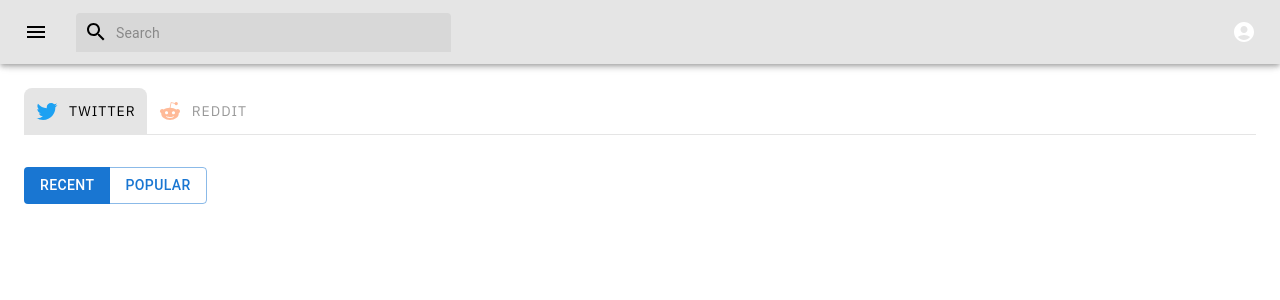
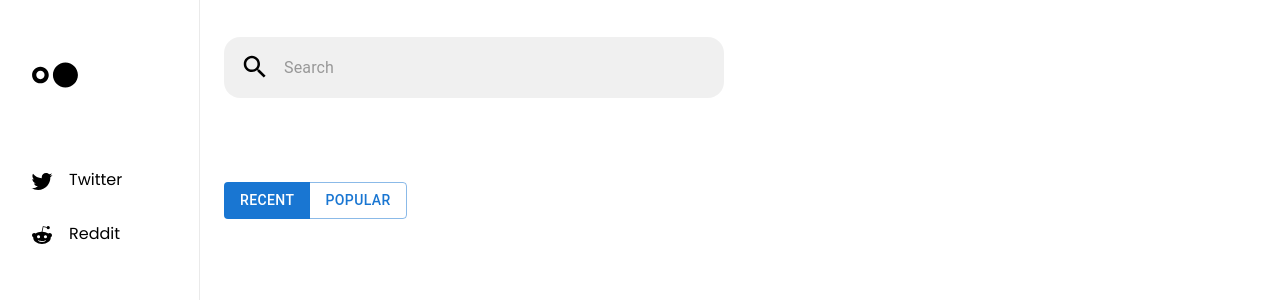
Before and after one commit to kevinmlee/social-search, a React (Create React App) app in the folder client/: page / in a window 1280 px wide. Shown: the top 300 px of the page. Built offline with nearby package versions, Linux system fonts and the light colour scheme.

Commit message:
UI overhaul

```diff
--- a/client/src/App.js
+++ b/client/src/App.js
@@ -15,6 +15,7 @@ import "./styles/main.css";
 
 // components
 import Header from "./views/Header";
+import Sidebar from "./views/Sidebar";
 import Dash from "./views/Dash";
 
 export default class App extends Component {
@@ -22,6 +23,13 @@ export default class App extends Component {
     super(props);
 
     this.state = {
+      // header
+      scrollStatus: "",
+
+      // sidebar
+      twitter: true,
+      reddit: false,
+
       // twitter
       tweetsByUserId: [{ data: [], includes: [] }],
       tweetsByRecent: [{ data: [], includes: [] }],
@@ -43,7 +51,29 @@ export default class App extends Component {
     };
   }
 
-  componentDidMount = async () => {};
+  componentDidMount = () => {
+    window.addEventListener("scroll", () => {
+      let scrollStatus = "sticky";
+      if (window.scrollY === 0) scrollStatus = "top";
+
+      this.setState({ scrollStatus });
+    });
+  };
+
+  componentWillUnmount = () => {
+    window.removeEventListener("scroll");
+  };
+
+  changeTab = (event) => {
+    const tab = event.target.getAttribute("data-tab");
+
+    if (tab === "twitter")
+      this.setState({ twitter: true, reddit: false, instagram: false });
+    else if (tab === "reddit")
+      this.setState({ twitter: false, reddit: true, instagram: false });
+    else if (tab === "instagram")
+      this.setState({ twitter: false, reddit: false, instagram: true });
+  };
 
   setAppState = async (name, value) => {
     await this.setState({ [name]: value });
@@ -103,9 +133,15 @@ export default class App extends Component {
     return (
       <Box>
         <Header state={this.state} setAppState={this.setAppState} />
+        <Sidebar
+          state={this.state}
+          setAppState={this.setAppState}
+          changeTab={this.changeTab}
+        />
 
         {this.alerts()}
 
+        <div id="main-content" className="expanded">
           <Router>
             <Switch>
               <Route exact path="/">
@@ -113,6 +149,7 @@ export default class App extends Component {
               </Route>
             </Switch>
           </Router>
+        </div>
 
         {this.state.backdropToggle && this.imageBackdrop()}
         {this.state.loadingBackdrop && this.loadingBackdrop()}
--- a/client/src/styles/components/form.css
+++ b/client/src/styles/components/form.css
@@ -1,18 +1,27 @@
 .search-input {
   width: 100%;
-  max-width: 375px;
+  max-width: 500px;
+  border-radius: 16px;
+  overflow: hidden;
 }
 .search-input input {
-  padding: 8px 8px 8px 40px;
+  padding: 8px 8px 8px 60px;
+  height: 45px;
+  border-radius: 16px;
+  font-size: 16px;
 }
 .search-input input::placeholder {
-  font-size: 14px;
+  font-size: 16px;
 }
 .search-input .MuiFilledInput-root::after {
   border: none;
 }
 .search-input .MuiFilledInput-root:before {
-  border: none;
+  border: none !important;
+}
+.search .search-icon {
+  font-size: 30px;
+  left: 16px;
 }
 
 @media (prefers-color-scheme: dark) {
--- a/client/src/styles/components/header.css
+++ b/client/src/styles/components/header.css
@@ -1,27 +1,50 @@
+header,
+header.top {
+  box-shadow: none !important;
+}
+header {
+  padding-left: 200px;
+  padding-top: 35px;
+  padding-bottom: 35px;
+  transition: linear all 0.2s !important;
+}
+header.sticky {
+  box-shadow: 0px 2px 4px -1px rgb(0 0 0 / 20%),
+    0px 4px 5px 0px rgb(0 0 0 / 14%), 0px 1px 10px 0px rgb(0 0 0 / 12%) !important;
+  padding-top: 10px;
+  padding-bottom: 10px;
+}
+header.sticky .search input {
+  height: 30px;
+}
 header .search {
   width: 100%;
 }
 
 @media (prefers-color-scheme: dark) {
   header {
-    background-image: linear-gradient(
-      rgba(255, 255, 255, 0.05),
-      rgba(255, 255, 255, 0.05)
-    ) !important;
+    background-image: none !important;
     background-color: rgba(26, 32, 39, 1) !important;
   }
 
   header .search-input input {
     color: #fff;
+    border: 1px solid #22303c !important;
   }
 }
 
 @media (prefers-color-scheme: light) {
   header {
-    background-color: #e5e5e5 !important;
+    background-color: #ffffff !important;
   }
   header .menu-btn,
   header .search-icon {
     fill: #000000;
   }
 }
+
+@media screen and (min-width: 769px) {
+  header .menu-button {
+    display: none;
+  }
+}
--- /dev/null
+++ b/client/src/styles/components/sidebar.css
@@ -0,0 +1,60 @@
+.sidebar {
+  position: fixed;
+  z-index: 9991;
+  left: 0;
+  top: 0;
+  height: 100%;
+}
+.sidebar.expanded {
+  width: 200px;
+}
+
+.sidebar .logo {
+  padding: 50px 30px 0 30px;
+}
+.sidebar .menu {
+  padding-top: 50px;
+}
+.sidebar .menu-item {
+  padding: 15px 30px;
+  font-size: 16px;
+  display: flex;
+  align-items: center;
+  cursor: pointer;
+  position: relative;
+}
+.sidebar .menu-item > *:first-child {
+  margin-right: 15px;
+}
+
+@media (prefers-color-scheme: dark) {
+  .sidebar {
+    border-right: 1px solid #22303c;
+    color: #effcef;
+    background-color: rgb(26, 32, 39);
+  }
+  .sidebar .menu-item:hover {
+    background-color: rgba(0, 0, 0, 0.2);
+  }
+  .sidebar .menu-item.active:before {
+    content: "";
+    display: block;
+    position: absolute;
+    left: 0;
+    top: 0;
+    width: 3px;
+    height: 100%;
+    background-color: #ffffff;
+  }
+}
+
+@media (prefers-color-scheme: light) {
+  .sidebar {
+    border-right: 1px solid #eaeaea;
+    color: #000000;
+    background-color: #ffffff;
+  }
+  .sidebar .menu-item:hover {
+    background-color: #faf8f4;
+  }
+}
--- a/client/src/styles/main.css
+++ b/client/src/styles/main.css
@@ -1,4 +1,5 @@
 @import url("./components/header.css");
+@import url("./components/sidebar.css");
 
 @import url("./components/tweet.css");
 @import url("./components/reddit.css");
@@ -27,7 +28,7 @@ html {
 }
 body {
   font-size: 14px;
-  font-family: "IBM Plex Sans", sans-serif;
+  font-family: "Poppins", sans-serif;
   line-height: 1.2em;
   transition: ease-in-out margin 0.3s;
 }
@@ -70,24 +71,27 @@ div#app > * > * {
 
 #main-content {
   min-height: 100%;
-  width: calc(100% - 80px);
-  margin-left: 80px;
+  /* width: calc(100% - 200px);
+  margin-left: 200px;*/
   -webkit-transition: ease-in-out width 0.2s, ease-in-out margin 0.2s;
   -moz-transition: ease-in-out width 0.2s, ease-in-out margin 0.2s;
   -o-transition: ease-in-out width 0.2s, ease-in-out margin 0.2s;
   transition: ease-in-out width 0.2s, ease-in-out margin 0.2s;
   position: relative;
+  padding-top: 100px;
 }
+
 #main-content.expanded {
-  width: calc(100% - 280px);
-  margin-left: 280px;
+  width: calc(100% - 200px);
+  margin-left: 200px;
 }
 #main-content.no-sidebar {
   margin: 0;
   width: 100%;
 }
-.content-window {
-  padding: 122px 40px 40px;
+
+.MuiBackdrop-root {
+  z-index: 9992 !important;
 }
 
 a,
@@ -522,133 +526,3 @@ h3,
     display: block;
   }
 }
-
-.full-height {
-  padding: 100px 0;
-  min-height: 100vh;
-  position: relative;
-  height: 100%;
-}
-
-#sign-in .container,
-.full-height .container {
-  max-width: 500px;
-  margin: 0 auto;
-  top: 50%;
-  transform: translateY(-50%);
-  position: absolute;
-  left: 0;
-  right: 0;
-}
-
-.accordion-toggle {
-  position: relative;
-  cursor: pointer;
-}
-/*
-.accordion-toggle::after {
-  content: "";
-  background-image: url("../assets/down-triangle@2x.png");
-  width: 12px;
-  display: block;
-  height: 7px;
-  background-size: contain;
-  background-repeat: no-repeat;
-  position: absolute;
-  right: 15px;
-  top: 50%;
-  transform: translateY(-50%);
-  transition: ease-in-out transform 0.3s;
-}
-*/
-
-.accordion-toggle.opened::after {
-  transform: rotate(180deg);
-}
-.accordion.opened .accordion-content {
-  display: block;
-}
-.accordion-content {
-  display: none;
-}
-
-.retreiving-data {
-  overflow: hidden;
-}
-.progress {
-  width: 100%;
-  height: 15px;
-  background-color: #eee;
-  position: relative;
-  overflow: hidden;
-}
-.progress-label {
-  margin-top: 8px;
-  font-size: 14px;
-}
-
-/*  Infinite Loading Progress Bar */
-.progress__item--inf-prog {
-  width: 50%;
-  height: 15px;
-  position: relative;
-  background-color: #3faebf;
-  animation: progress 5s infinite;
-  -webkit-animation: progress 1.5s ease infinite;
-}
-
-@keyframes progress {
-  0% {
-    top: 0;
-    left: 0;
-  }
-  25% {
-    top: 0;
-    left: 25%;
-  }
-  50% {
-    top: 0;
-    left: 50%;
-  }
-  100% {
-    top: 0;
-    left: 100%;
-  }
-}
-
-@-webkit-keyframes progress {
-  0% {
-    top: 0;
-    left: 0;
-  }
-  25% {
-    top: 0;
-    left: 25%;
-  }
-  50% {
-    top: 0;
-    left: 50%;
-  }
-  100% {
-    top: 0;
-    left: 100%;
-  }
-}
-
-.rotate-on-hover {
-  -webkit-transition: ease-in-out transform 0.2s;
-  -moz-transition: ease-in-out transform 0.2s;
-  -o-transition: ease-in-out transform 0.2s;
-  transition: ease-in-out transform 0.2s;
-}
-.rotate-on-hover:hover {
-  transform: rotate(180deg);
-}
-
-.overlap-below {
-  position: relative;
-  bottom: -30px;
-  z-index: 2;
-  left: -30px;
-  margin-top: -30px !important;
-}
--- a/client/src/views/Dash/index.js
+++ b/client/src/views/Dash/index.js
@@ -9,6 +9,7 @@ import Twitter from "./components/Twitter";
 import Reddit from "./components/Reddit";
 
 export default class Dash extends Component {
+  /*
   constructor(props) {
     super(props);
 
@@ -17,21 +18,11 @@ export default class Dash extends Component {
       reddit: false,
     };
   }
-
-  changeTab = (event) => {
-    const tab = event.target.getAttribute("data-tab");
-
-    if (tab === "twitter")
-      this.setState({ twitter: true, reddit: false, instagram: false });
-    else if (tab === "reddit")
-      this.setState({ twitter: false, reddit: true, instagram: false });
-    else if (tab === "instagram")
-      this.setState({ twitter: false, reddit: false, instagram: true });
-  };
+  */
 
   render() {
     return (
-      <Container id="dashboard" maxWidth="xl" sx={{ marginTop: 8 }}>
+      <Container id="dashboard" maxWidth="xl">
         {this.props.state.previousSearchQuery && (
           <Box className="previous-search-query" sx={{ paddingTop: 3 }}>
             <Typography variant="overline" sx={{ color: "#999999" }}>
@@ -40,50 +31,14 @@ export default class Dash extends Component {
           </Box>
         )}
 
-        <Box className="media-tabs" sx={{ paddingTop: 3 }}>
-          <div
-            className={"media-tab " + (this.state.twitter ? "active" : "")}
-            onClick={this.changeTab}
-            data-tab="twitter"
-            size="large"
-          >
-            <TwitterIcon
-              className="twitter-icon"
-              sx={{ color: "#1DA1F2" }}
-              onClick={this.changeTab}
-              data-tab="twitter"
-            />
-            <span onClick={this.changeTab} data-tab="twitter">
-              Twitter
-            </span>
-          </div>
-
-          <div
-            className={"media-tab " + (this.state.reddit ? "active" : "")}
-            onClick={this.changeTab}
-            data-tab="reddit"
-            size="large"
-          >
-            <RedditIcon
-              className="reddit-icon"
-              sx={{ color: "#FF5400" }}
-              onClick={this.changeTab}
-              data-tab="reddit"
-            />
-            <span onClick={this.changeTab} data-tab="reddit">
-              Reddit
-            </span>
-          </div>
-        </Box>
-
-        {this.state.twitter && (
+        {this.props.state.twitter && (
           <Twitter
             setAppState={this.props.setAppState}
             state={this.props.state}
           />
         )}
 
-        {this.state.reddit && (
+        {this.props.state.reddit && (
           <Reddit
             setAppState={this.props.setAppState}
             state={this.props.state}
--- a/client/src/views/Header/index.js
+++ b/client/src/views/Header/index.js
@@ -12,9 +12,13 @@ export default class Header extends Component {
   render() {
     return (
       <Box sx={{ flexGrow: 1, marginTop: "50px" }}>
-        <AppBar position="fixed" sx={{ display: { md: "flex" } }}>
+        <AppBar
+          className={"expanded " + this.props.state.scrollStatus}
+          sx={{ display: { md: "flex" } }}
+        >
           <Toolbar>
             <IconButton
+              className="menu-button"
               size="large"
               edge="start"
               color="inherit"
@@ -36,26 +40,8 @@ export default class Header extends Component {
               />
               <UserInput setAppState={this.props.setAppState} />
             </Box>
-
-            <Box sx={{ flexGrow: 1 }} />
-            <Box sx={{ display: { xs: "none", md: "flex" } }}>
-              <IconButton
-                size="large"
-                edge="end"
-                aria-label="account of current user"
-                //aria-controls={menuId}
-                aria-haspopup="true"
-                //onClick={}
-                color="inherit"
-              >
-                <AccountCircle />
-              </IconButton>
-            </Box>
           </Toolbar>
         </AppBar>
-
-        {/*renderMobileMenu*/}
-        {/*renderMenu*/}
       </Box>
     );
   }
--- /dev/null
+++ b/client/src/views/Sidebar/index.js
@@ -0,0 +1,51 @@
+import React, { Component } from "react";
+
+import { Box } from "@mui/material";
+import HdrStrongIcon from "@mui/icons-material/HdrStrong";
+import TwitterIcon from "@mui/icons-material/Twitter";
+import RedditIcon from "@mui/icons-material/Reddit";
+
+export default class Sidebar extends Component {
+  render() {
+    return (
+      <Box className="sidebar expanded" sx={{}}>
+        <div className="logo">
+          <HdrStrongIcon sx={{ fontSize: "50px" }} />
+        </div>
+
+        <div className="menu">
+          <div
+            className={
+              "menu-item " + (this.props.state.twitter ? "active" : "")
+            }
+            onClick={this.props.changeTab}
+            data-tab="twitter"
+          >
+            <TwitterIcon
+              className="twitter-icon"
+              onClick={this.props.changeTab}
+              data-tab="twitter"
+            />
+            <span onClick={this.props.changeTab} data-tab="twitter">
+              Twitter
+            </span>
+          </div>
+          <div
+            className={"menu-item " + (this.props.state.reddit ? "active" : "")}
+            onClick={this.props.changeTab}
+            data-tab="reddit"
+          >
+            <RedditIcon
+              className="reddit-icon"
+              onClick={this.props.changeTab}
+              data-tab="reddit"
+            />
+            <span onClick={this.props.changeTab} data-tab="reddit">
+              Reddit
+            </span>
+          </div>
+        </div>
+      </Box>
+    );
+  }
+}
```
Lines whose indentation alone changed are shown as unchanged.
